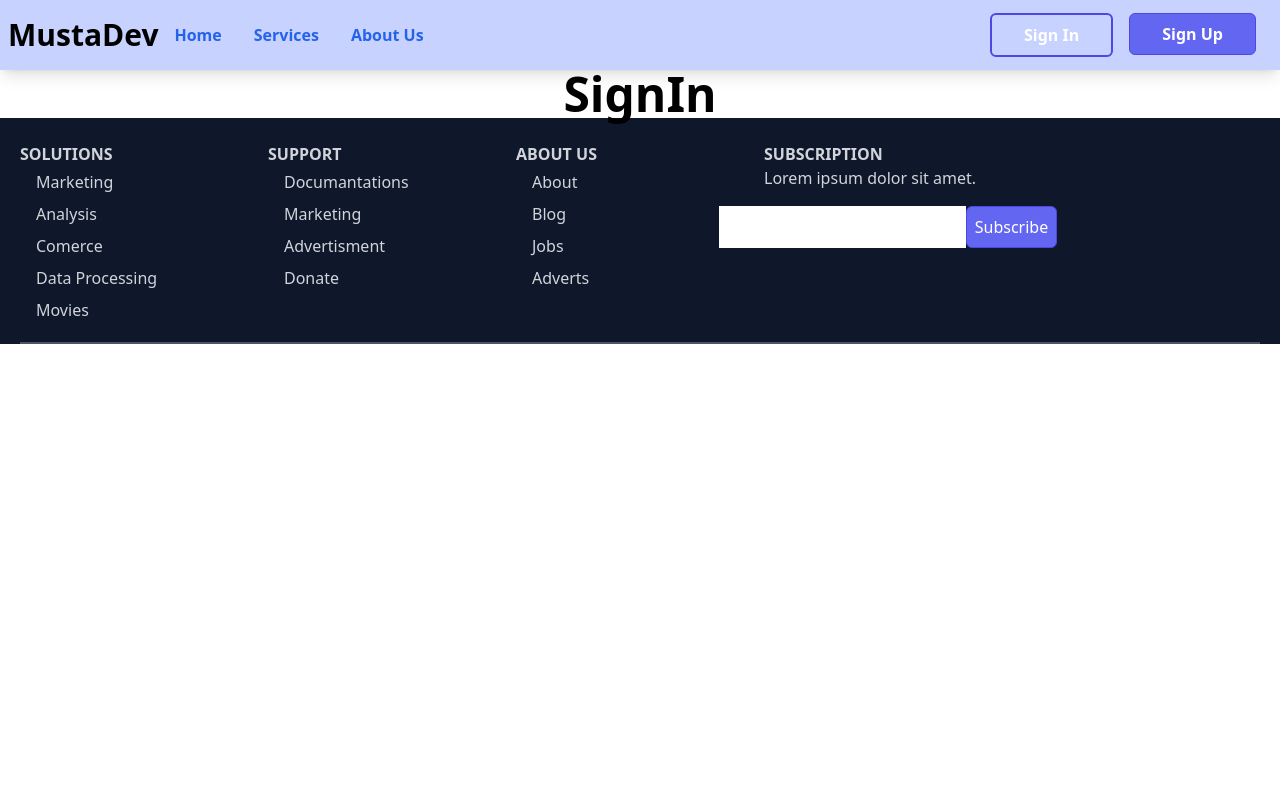
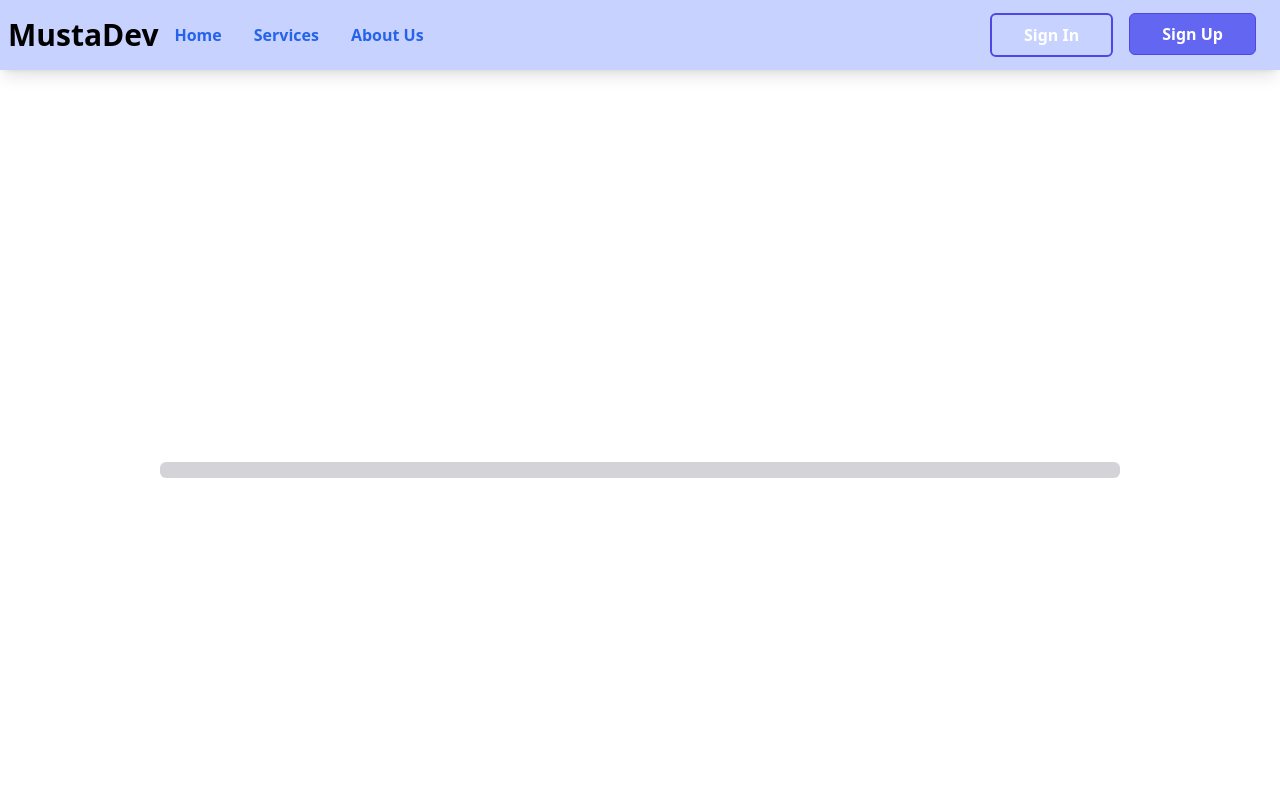
Before and after one commit to Jadoiconic/liblaryManagement, a React (Create React App) app: page /login in a window 1280 px wide. Shown: the top 800 px of the page. Built offline with nearby package versions, Linux system fonts and the light colour scheme.

Commit message:
setting page for sign In

```diff
--- a/src/Layout/header/header.jsx
+++ b/src/Layout/header/header.jsx
@@ -16,7 +16,7 @@ const NavBAr = () => {
           </ul>
         </div>
         <div className='hidden md:flex pr-4'>
-          <a href="./register"><button className='px-8 py-2 bg-transparent  hover:text-blue-600 border-2 font-bold mr-4'>Sign In</button></a>
+          <a href="./login"><button className='px-8 py-2 bg-transparent  hover:text-blue-600 border-2 font-bold mr-4'>Sign In</button></a>
           <a href="./register"><button className='px-8 py-2  hover:text-blue-600 font-bold'>Sign Up</button></a>
         </div>
         <div className='md:hidden xl:hidden' onClick={handleClick}>
--- a/src/Pages/Auth/SignIn.jsx
+++ b/src/Pages/Auth/SignIn.jsx
@@ -6,8 +6,13 @@ const SignIn = () => {
     return (
         <>
             <NavBAr />
-            <div className='text-5xl font-bold text-center'>
-                SignIn
+            <div className='flex justify-center items-center h-screen w-full'>
+                <div className='md:w-3/4 bg-zinc-300 sm:w-full lg:w-3/4 rounded-md py-2 px-4 grid grid-cols-2'>
+                    <div>
+
+                    </div>
+                    <div></div>
+                </div>
             </div>
             <FooterSection />
         </>
```
